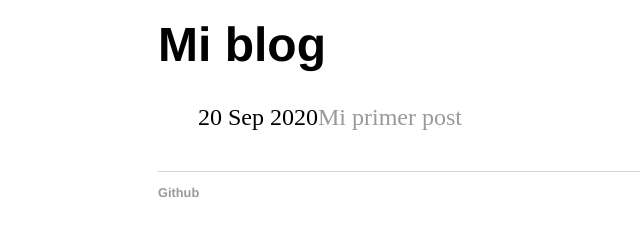
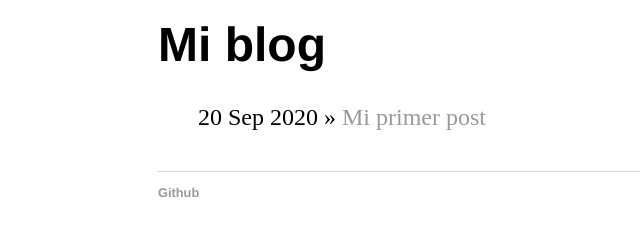
Before and after one commit to anmomu92/anmomu92.github.io, a Jekyll site: the page built from blog/index.html, in a window 1280 px wide. Shown: the part 127-363 px from the top of the page, without its empty margins (34-674 px from the left). Built offline with Jekyll 4.4.1, drawn with Linux system fonts in a browser that asks for light colours.

Commit message:
Cambio en blog/index.html

```diff
--- a/blog/index.html
+++ b/blog/index.html
@@ -2,9 +2,9 @@
 layout: default
 title: Mi blog
 ---
-<h1>{{ page.title }}</h1>
-<ul class="posts">
-    {% for post in site.posts %}
-    <li><span>{{ post.date | date_to_string }}</span><a href="{{ post.url }}" title="{{ post.title }}">{{ post.title }}</a></li>
-    {% endfor %}
-</ul>
+    <h1>{{ page.title }}</h1>
+    <ul class="posts">
+        {% for post in site.posts %}
+            <li><span>{{ post.date | date_to_string }}</span> » <a href="{{ post.url }}" title="{{ post.title }}">{{ post.title }}</a></li>
+        {% endfor %}
+    </ul>
```
